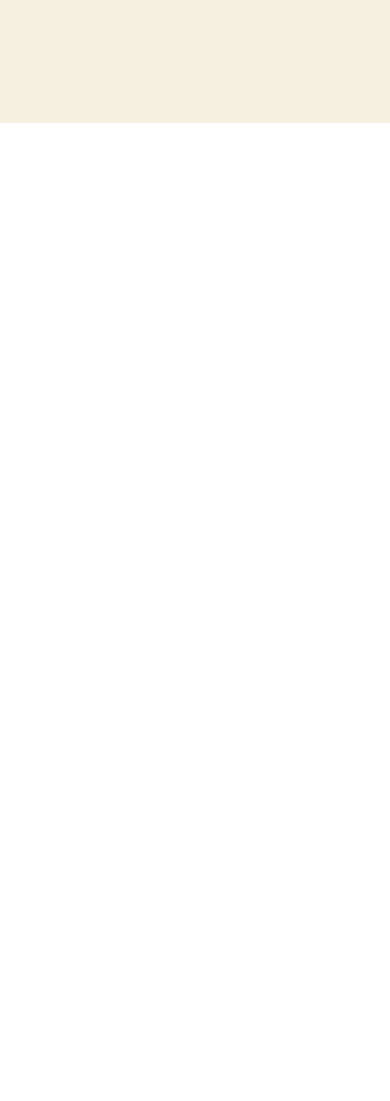
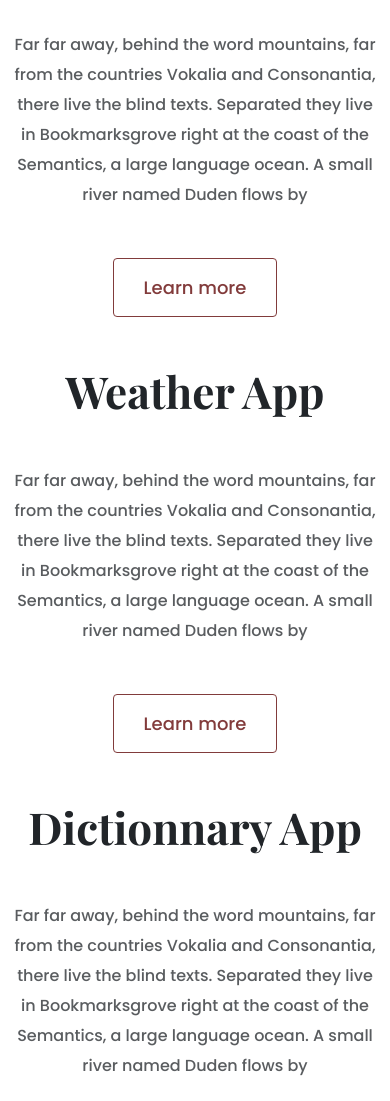
Before and after one commit to Winterfrey13/Portfolio_project, a plain HTML site: page index.html in a window 390 px wide. Shown: the part 692-1793 px from the top of the page. Before the commit the page ends 844 px from the top, so only its background shows below. Drawn offline with nearby package versions, Linux system fonts and the light colour scheme.

Commit message:
integrated homepage content design

```diff
--- a/index.html
+++ b/index.html
@@ -25,14 +25,70 @@
       href="https://fonts.googleapis.com/css2?family=Playfair+Display:wght@700&family=Poppins:wght@500;700&display=swap"
       rel="stylesheet"
     />
-    <title>Document</title>
+    <title>Portfolio Project</title>
   </head>
   <body>
     <div class="hero">
-    <p>👋 Hello, I am</p>
-    <h1>Oumou Ouangre</h1>
-    <h2 class="mb-5">Front-end developer based in Canada</h2>
-    <a href="#" class="btn btn-branding">Contact me</a>
+      <p>👋 Hello, I am</p>
+      <h1>Oumou Ouangre</h1>
+      <h2 class="mb-5">Front-end developer based in Canada</h2>
+      <div><a href="#" class="btn btn-branding">Contact me</a></div>
+    </div>
+    <p class="text-center m-5">
+      Featured Project which my best projects be choice to show
+    </p>
+    <div class="container">
+      <div class="row mb-5">
+        <div class="col d-none d-lg-block">
+          <img src="images/yogurt.png" class="img-fluid" alt="" />
+        </div>
+        <div class="col">
+          <div class="project-description">
+            <h2 class="mb-5">Yogurt Project</h2>
+            <p class="mb-5 text-muted">
+              Far far away, behind the word mountains, far from the countries
+              Vokalia and Consonantia, there live the blind texts. Separated
+              they live in Bookmarksgrove right at the coast of the Semantics, a
+              large language ocean. A small river named Duden flows by
+            </p>
+            <a href="#" class="btn btn-branding-outline">Learn more</a>
+          </div>
+        </div>
+      </div>
+      <div class="row mb-5">
+        <div class="col">
+          <div class="project-description">
+            <h2 class="mb-5">Weather App</h2>
+            <p class="mb-5 text-muted">
+              Far far away, behind the word mountains, far from the countries
+              Vokalia and Consonantia, there live the blind texts. Separated
+              they live in Bookmarksgrove right at the coast of the Semantics, a
+              large language ocean. A small river named Duden flows by
+            </p>
+            <a href="#" class="btn btn-branding-outline">Learn more</a>
+          </div>
+        </div>
+        <div class="col d-none d-lg-block">
+          <img src="images/weather.png" class="img-fluid" alt="" />
+        </div>
+      </div>
+      <div class="row mb-5">
+        <div class="col d-none d-lg-block">
+          <img src="images/dictionnary.png" class="img-fluid" alt="" />
+        </div>
+        <div class="col">
+          <div class="project-description">
+            <h2 class="mb-5">Dictionnary App</h2>
+            <p class="mb-5 text-muted">
+              Far far away, behind the word mountains, far from the countries
+              Vokalia and Consonantia, there live the blind texts. Separated
+              they live in Bookmarksgrove right at the coast of the Semantics, a
+              large language ocean. A small river named Duden flows by
+            </p>
+            <a href="#" class="btn btn-branding-outline">Learn more</a>
+          </div>
+        </div>
+      </div>
     </div>
   </body>
 </html>
--- a/styles/portfolio.css
+++ b/styles/portfolio.css
@@ -20,12 +20,18 @@ h6 {
 
 h1 {
   font-size: 96px;
+  line-height: 1.5;
+}
+
+h2 {
+  font-size: 64px;
 }
 
 p {
   font-family: var(--default-font-family);
   font-weight: normal;
-  color: #272142;
+  font-size: 16px;
+  line-height: 30px;
 }
 
 .hero {
@@ -38,12 +44,13 @@ p {
   font-size: 36px;
   font-weight: bold;
   margin: 0;
+  color: #272142;
 }
 
 .hero h2 {
   font-family: var(--default-font-family);
   font-weight: normal;
-  line-height: 2;
+  line-height: 1.5;
   font-size: 24px;
 }
 
@@ -55,3 +62,33 @@ p {
   line-height: 27px;
   padding: 15px 30px;
 }
+
+.btn-branding-outline {
+  color: var(--branding-color);
+  border: 1px solid var(--branding-color);
+  border-radius: 4px;
+  font-size: 18px;
+  line-height: 27px;
+  padding: 15px 30px;
+}
+
+.project-description {
+  padding: 120px 60px;
+}
+
+@media (max-width: 900px) {
+  h1 {
+    font-size: 44px;
+    line-height: 2;
+  }
+  h2 {
+    font-size: 44px;
+  }
+  .hero {
+    padding: 80px 20px;
+  }
+  .project-description {
+    padding: 0;
+    text-align: center;
+  }
+}
```
Also changed, not shown: images/dictionnary.png (added), images/weather.png (added), images/yogurt.png (added).
